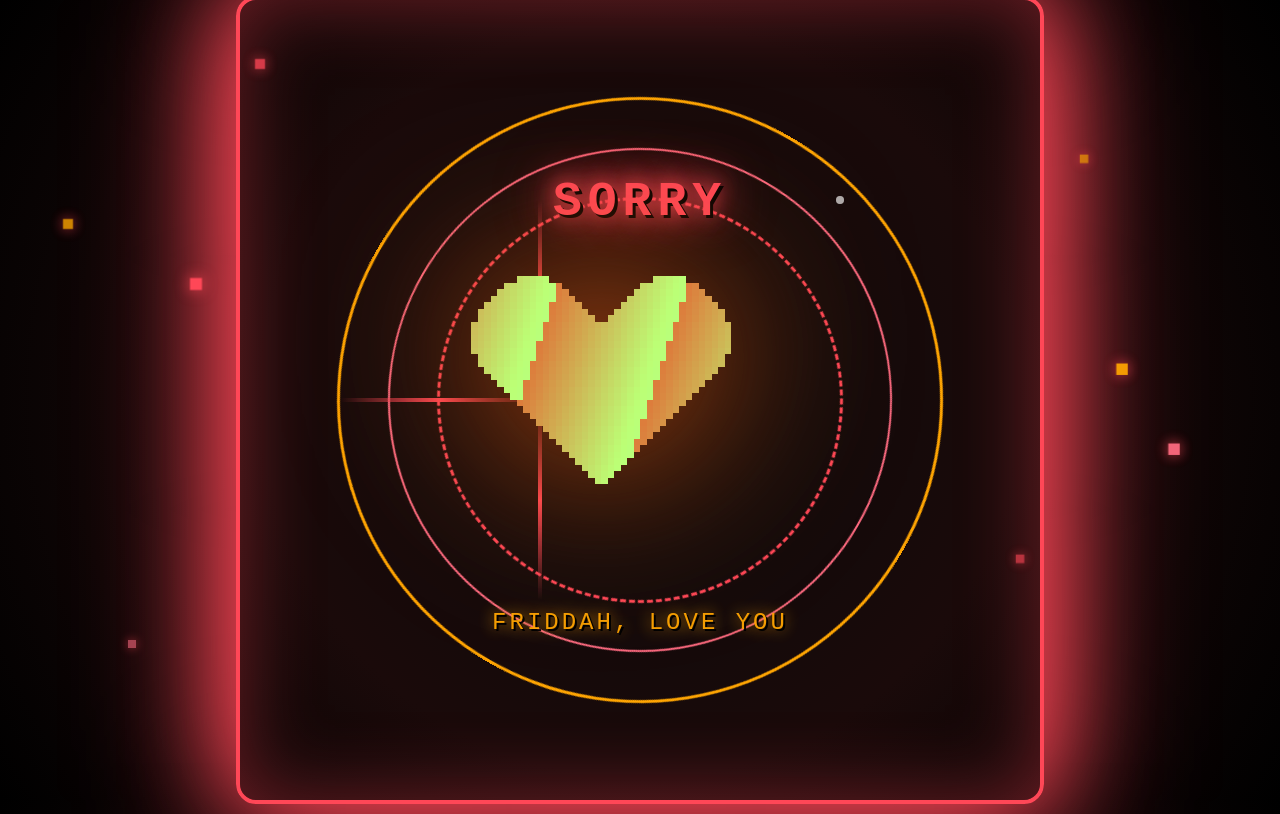
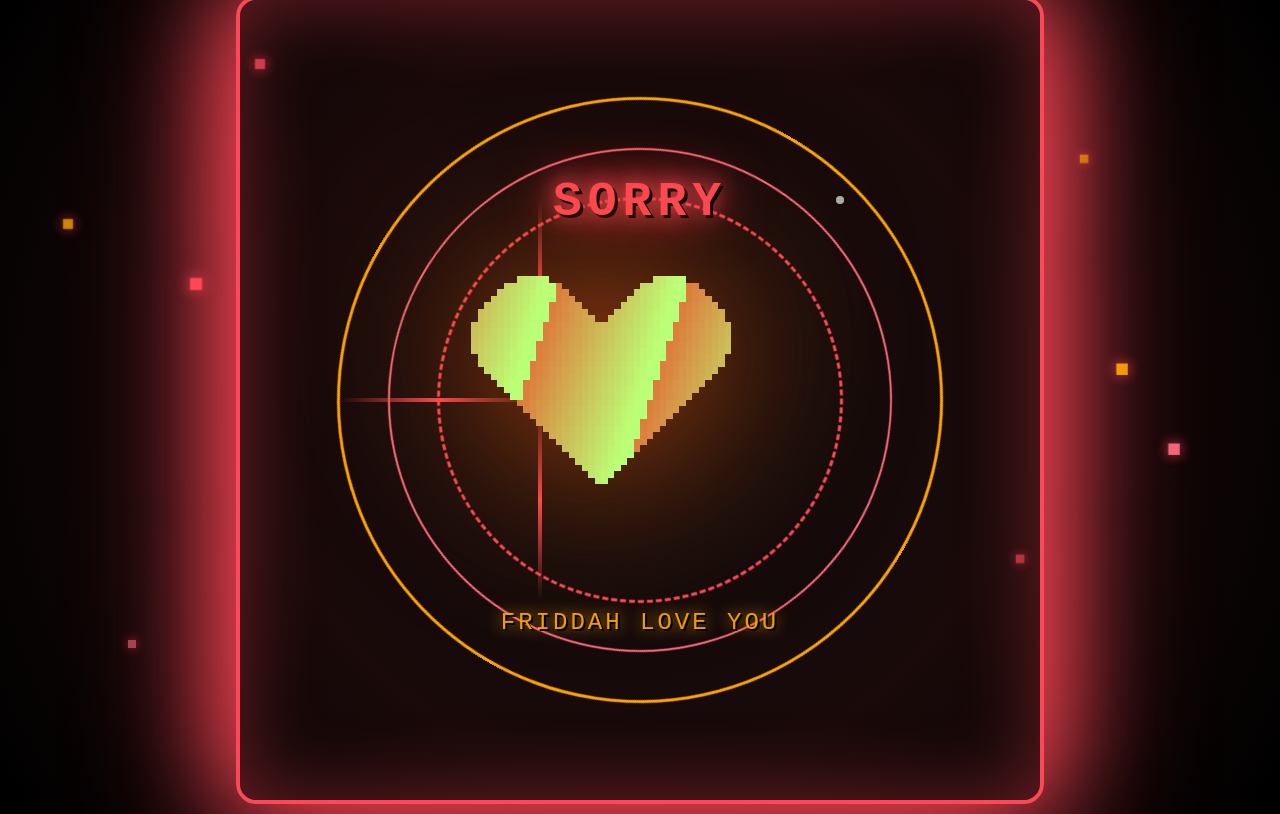
Before and after one commit to noricra/Portfolfio, a plain HTML site: page index.html in a window 1280 px wide. Drawn offline with Linux system fonts and the light colour scheme.

Commit message:
Update index.html

```diff
--- a/index.html
+++ b/index.html
@@ -311,7 +311,7 @@
             <div class="pixel-heart">
                 <canvas id="heartCanvas" width="60" height="60"></canvas>
             </div>
-            <div class="sub-message">FRIDDAH, LOVE YOU</div>
+            <div class="sub-message">FRIDDAH LOVE YOU</div>
         </div>
 
         <div class="floating-pixels pixel1"></div>
```
